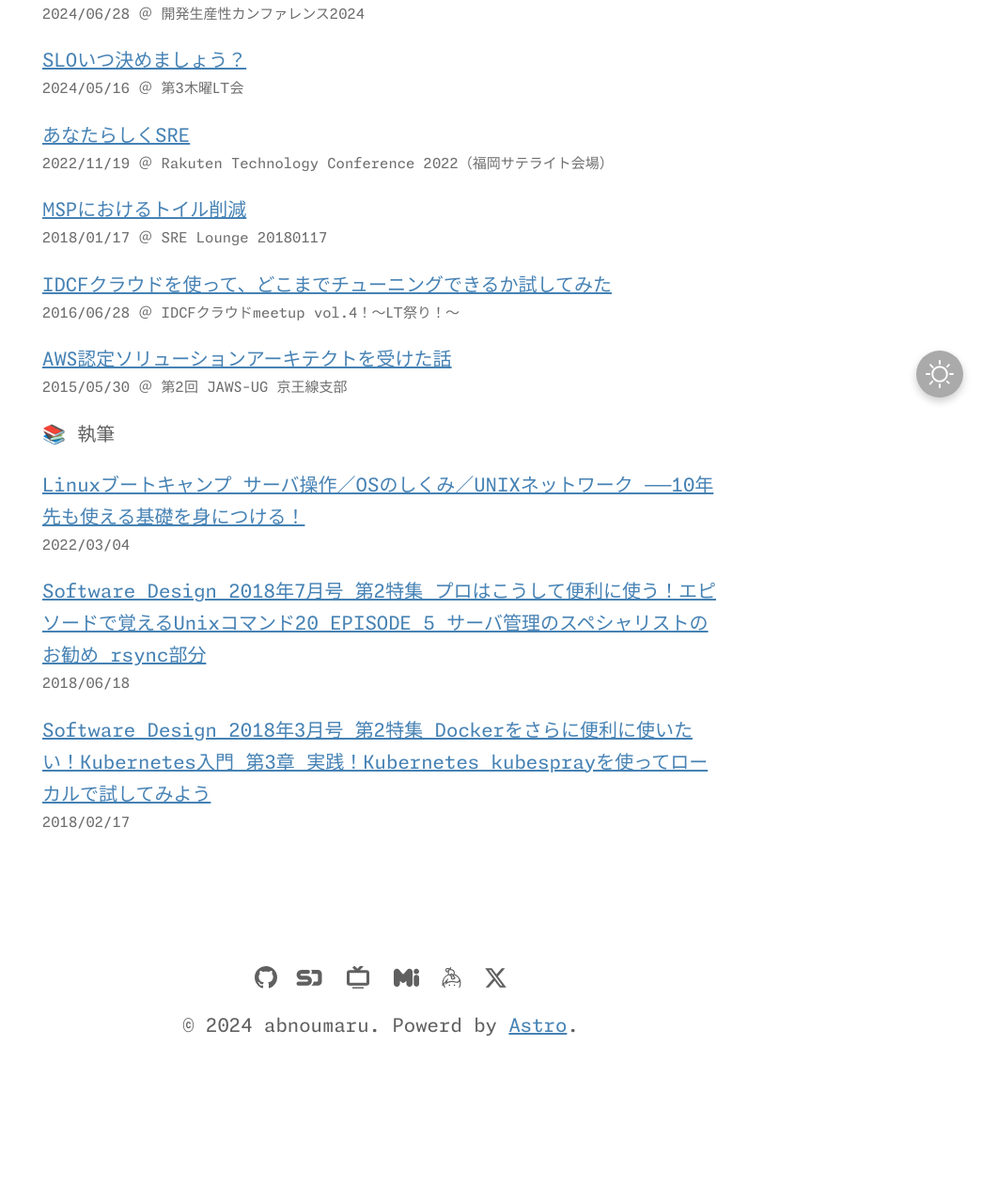
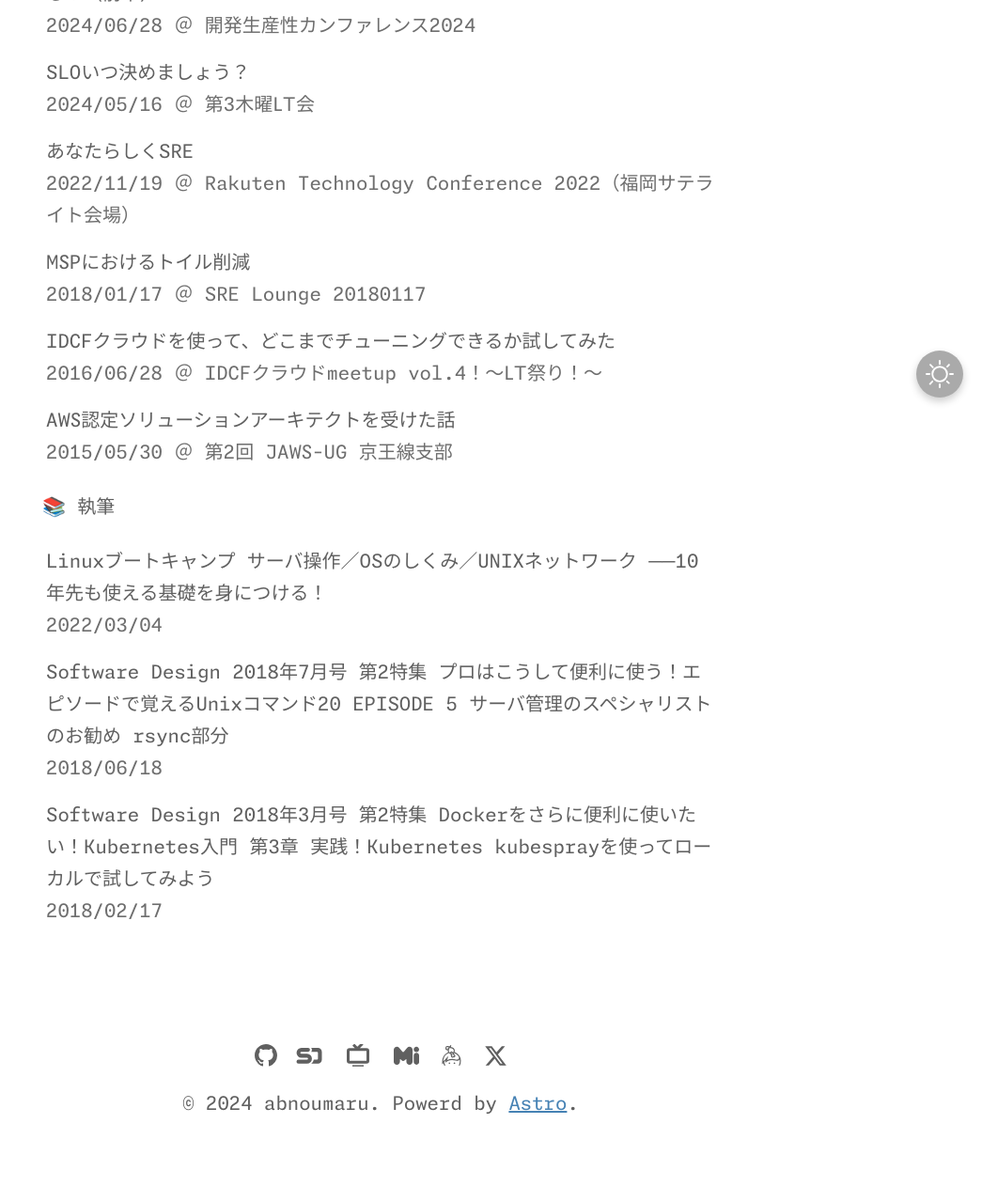
Before and after one commit to abnoumaru/abnoumaru.com, an Astro site: page /pubs in a window 1280 px wide. Shown: the part 357-1636 px from the top of the page at 94% size, without its empty margins (235-1280 px from the left). Before the commit the page ends 1586 px from the top, so only its background shows below. Built offline with nearby package versions, Linux system fonts and the light colour scheme; Astro itself is replaced by a stand-in of ours.

Commit message:
リストの見た目を統一

```diff
--- a/src/pages/pubs.astro
+++ b/src/pages/pubs.astro
@@ -3,6 +3,7 @@
 import Header from "../components/Header.astro";
 import Footer from "../components/Footer.astro";
 import { SITE_TITLE, SITE_DESCRIPTION } from "../consts";
+import '../styles/pagelist.css';
 
 const talks = [
   [
@@ -69,13 +70,6 @@
 
 ---
 
-<style>
-  #info {
-    font-size: 15px;
-    color: #6e6e6e;
-  }
-</style>
-
 <html lang="ja">
   <head>
     <BaseHead title="pubs - abnoumaru.com" description={SITE_DESCRIPTION} />
@@ -88,33 +82,33 @@
     <main>
       <section>
         <p>🗣 登壇</p>
+        <ul>
         {
           talks.map(([date, title, event, link]) => (
-            <p>
-              <div id="title">
-                <a href={link}>{title}</a>
-              </div>
-              <div id="info">
-                {date} ＠ {event}
-              </div>
-            </p>
+            <li>
+              <a href={link}>
+                <p class="title">{title}</p>
+                <p class="date">{date} ＠ {event}</p>
+              </a>
+            </li>
           ))
         }
+        </ul>
       </section>
       <section>
         <p>📚 執筆</p>
-        {
-          writings.map(([date, title, link]) => (
-            <p>
-              <div id="title">
-                <a href={link}>{title}</a>
-              </div>
-              <div id="info">
-                {date}
-              </div>
-            </p>
-          ))
-        }
+        <ul>
+          {
+            writings.map(([date, title, link]) => (
+              <li>
+                <a href={link}>
+                  <p class="title">{title}</p>
+                  <p class="date">{date}</p>
+                </a>
+              </li>
+            ))
+          }
+          </ul>
       </section>
     </main>
     <Footer />
--- a/src/styles/pagelist.css
+++ b/src/styles/pagelist.css
@@ -31,7 +31,8 @@
 }
 .date {
     margin: 0;
-    color: #aaa;
+    font-size: 20px;
+    color: #6e6e6e;
 }
 .dark .date {
     color: var(--gray-dark);
```
